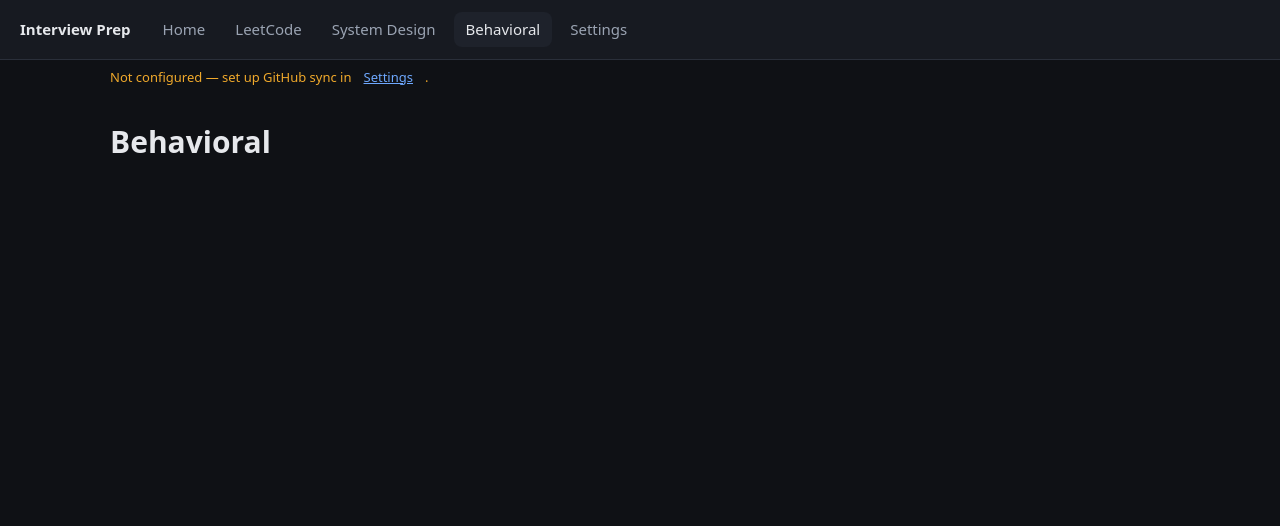
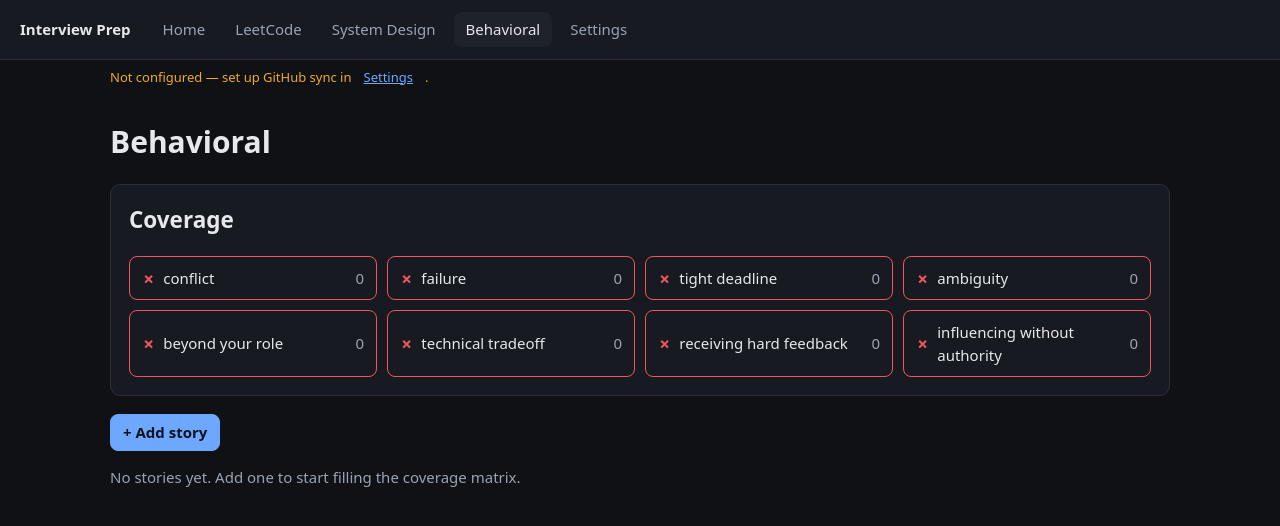
Before and after one commit to neihl-w/interview-prep-dashboard, a React (Vite) app: page /#/behavioral in a window 1280 px wide. Shown: the top 526 px of the page. Built offline with nearby package versions, Linux system fonts and the light colour scheme.

Commit message:
feat: behavioral STAR bank with coverage matrix + Amazon LPs

```diff
--- a/src/views/Behavioral.jsx
+++ b/src/views/Behavioral.jsx
@@ -1,3 +1,141 @@
+import { useMemo, useState } from 'react';
+import { useData } from '../data/DataProvider';
+import { coverageMatrix } from '../lib/coverage';
+import { THEMES, AMAZON_LPS } from '../lib/constants';
+import Modal from '../components/Modal';
+
+const BLANK = { title: '', situation: '', task: '', action: '', result: '', themes: [], values: [] };
+
 export default function Behavioral() {
-  return <div className="view"><h1>Behavioral</h1></div>;
+  const { doc, addStory, updateStory, deleteStory } = useData();
+  const [editing, setEditing] = useState(null);
+  const [confirmId, setConfirmId] = useState(null);
+
+  const matrix = useMemo(() => coverageMatrix(doc.behavioral), [doc.behavioral]);
+
+  const onSave = (form) => {
+    if (editing === 'new') addStory(form);
+    else updateStory(editing.id, form);
+    setEditing(null);
+  };
+
+  return (
+    <div className="view">
+      <h1>Behavioral</h1>
+
+      <div className="panel">
+        <h2 style={{ marginTop: 0 }}>Coverage</h2>
+        <div className="matrix">
+          {matrix.map((c) => (
+            <div key={c.theme} className={'matrix-cell ' + (c.covered ? 'covered' : 'gap')}>
+              <span className={'mark ' + (c.covered ? 'ok' : 'no')}>{c.covered ? '✓' : '✗'}</span>
+              <span style={{ flex: 1 }}>{c.theme}</span>
+              <span className="muted">{c.count}</span>
+            </div>
+          ))}
+        </div>
+      </div>
+
+      <div className="controls">
+        <button className="primary" onClick={() => setEditing('new')}>+ Add story</button>
+      </div>
+
+      {doc.behavioral.length === 0 ? (
+        <p className="muted">No stories yet. Add one to start filling the coverage matrix.</p>
+      ) : (
+        doc.behavioral.map((s) => (
+          <div className="entry" key={s.id}>
+            <div className="entry-takeaway">{s.title || <span className="muted">(untitled)</span>}</div>
+            {s.themes && s.themes.length > 0 && (
+              <div style={{ margin: '4px 0' }}>{s.themes.map((t) => <span className="tag" key={t}>{t}</span>)}</div>
+            )}
+            {s.values && s.values.length > 0 && (
+              <div className="entry-meta">{s.values.join(' · ')}</div>
+            )}
+            <div className="row-actions">
+              <button onClick={() => setEditing(s)}>Edit</button>
+              <button className="danger" onClick={() => setConfirmId(s.id)}>Delete</button>
+            </div>
+          </div>
+        ))
+      )}
+
+      {editing && (
+        <Modal title={editing === 'new' ? 'Add story' : 'Edit story'} onClose={() => setEditing(null)}>
+          <StoryForm initial={editing === 'new' ? BLANK : { ...BLANK, ...editing }} onSave={onSave} onCancel={() => setEditing(null)} />
+        </Modal>
+      )}
+
+      {confirmId && (
+        <Modal title="Delete story?" onClose={() => setConfirmId(null)}>
+          <p>This can't be undone.</p>
+          <div className="form-actions">
+            <button onClick={() => setConfirmId(null)}>Cancel</button>
+            <button className="danger" onClick={() => { deleteStory(confirmId); setConfirmId(null); }}>Delete</button>
+          </div>
+        </Modal>
+      )}
+    </div>
+  );
 }
+
+function StoryForm({ initial, onSave, onCancel }) {
+  // values split into: LP checkboxes (from AMAZON_LPS) + free-tag remainder
+  const initLpValues = (initial.values || []).filter((v) => AMAZON_LPS.includes(v));
+  const initFree = (initial.values || []).filter((v) => !AMAZON_LPS.includes(v));
+  const [f, setF] = useState({
+    ...initial,
+    lpValues: initLpValues,
+    freeText: initFree.join(', '),
+  });
+  const set = (k) => (e) => setF({ ...f, [k]: e.target.value });
+
+  const toggle = (list, item) => list.includes(item) ? list.filter((x) => x !== item) : [...list, item];
+  const toggleTheme = (t) => setF({ ...f, themes: toggle(f.themes, t) });
+  const toggleLp = (lp) => setF({ ...f, lpValues: toggle(f.lpValues, lp) });
+
+  const submit = (e) => {
+    e.preventDefault();
+    const free = f.freeText.split(',').map((t) => t.trim()).filter(Boolean);
+    onSave({
+      title: f.title, situation: f.situation, task: f.task, action: f.action, result: f.result,
+      themes: f.themes,
+      values: [...f.lpValues, ...free],
+    });
+  };
+
+  return (
+    <form className="form" onSubmit={submit}>
+      <label>Title<input value={f.title} onChange={set('title')} required /></label>
+      <label>Situation<textarea value={f.situation} onChange={set('situation')} /></label>
+      <label>Task<textarea value={f.task} onChange={set('task')} /></label>
+      <label>Action<textarea value={f.action} onChange={set('action')} /></label>
+      <label>Result<textarea value={f.result} onChange={set('result')} /></label>
+
+      <div>
+        <div className="muted" style={{ fontSize: 13, marginBottom: 6 }}>Themes covered</div>
+        <div className="checks">
+          {THEMES.map((t) => (
+            <label key={t}><input type="checkbox" checked={f.themes.includes(t)} onChange={() => toggleTheme(t)} /> {t}</label>
+          ))}
+        </div>
+      </div>
+
+      <div>
+        <div className="muted" style={{ fontSize: 13, marginBottom: 6 }}>Amazon Leadership Principles</div>
+        <div className="checks">
+          {AMAZON_LPS.map((lp) => (
+            <label key={lp}><input type="checkbox" checked={f.lpValues.includes(lp)} onChange={() => toggleLp(lp)} /> {lp}</label>
+          ))}
+        </div>
+      </div>
+
+      <label>Other values / tags (comma-separated)<input value={f.freeText} onChange={set('freeText')} placeholder="e.g. Google 'Googleyness'" /></label>
+
+      <div className="form-actions">
+        <button type="button" onClick={onCancel}>Cancel</button>
+        <button type="submit" className="primary">Save</button>
+      </div>
+    </form>
+  );
+}
```
